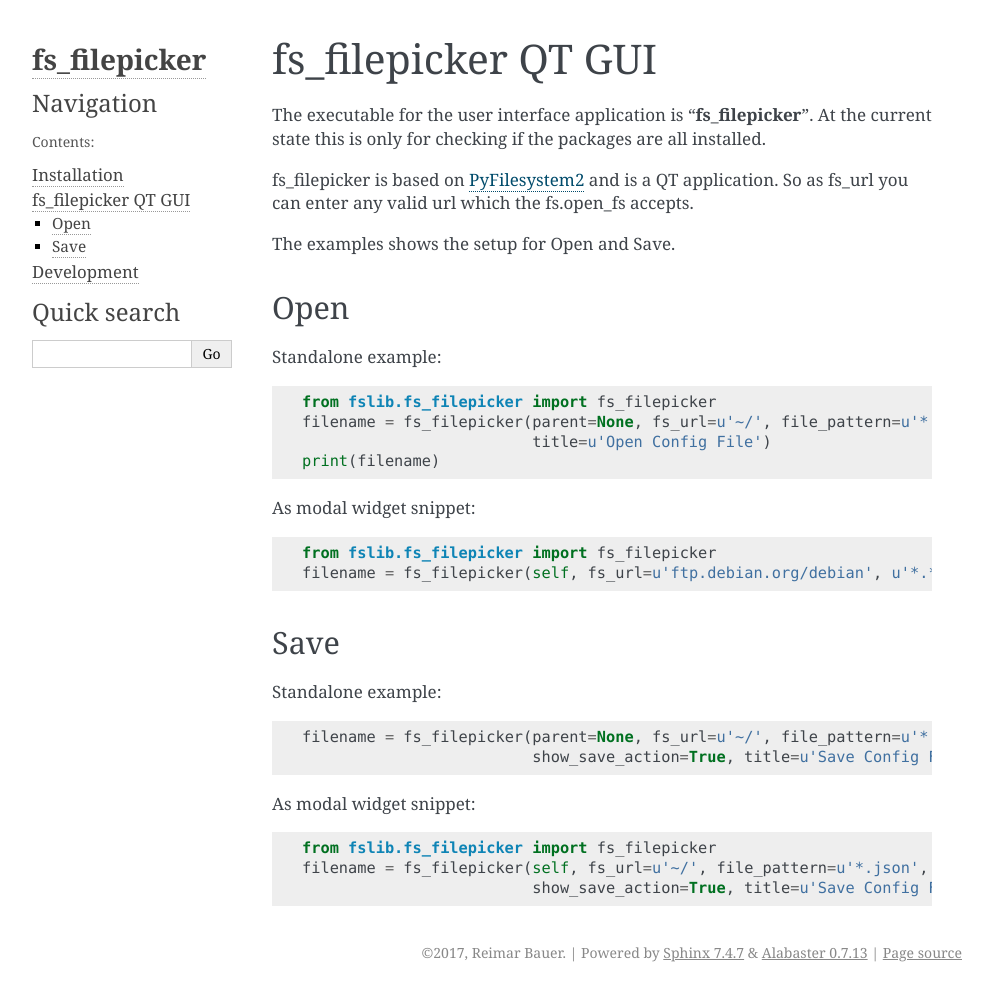
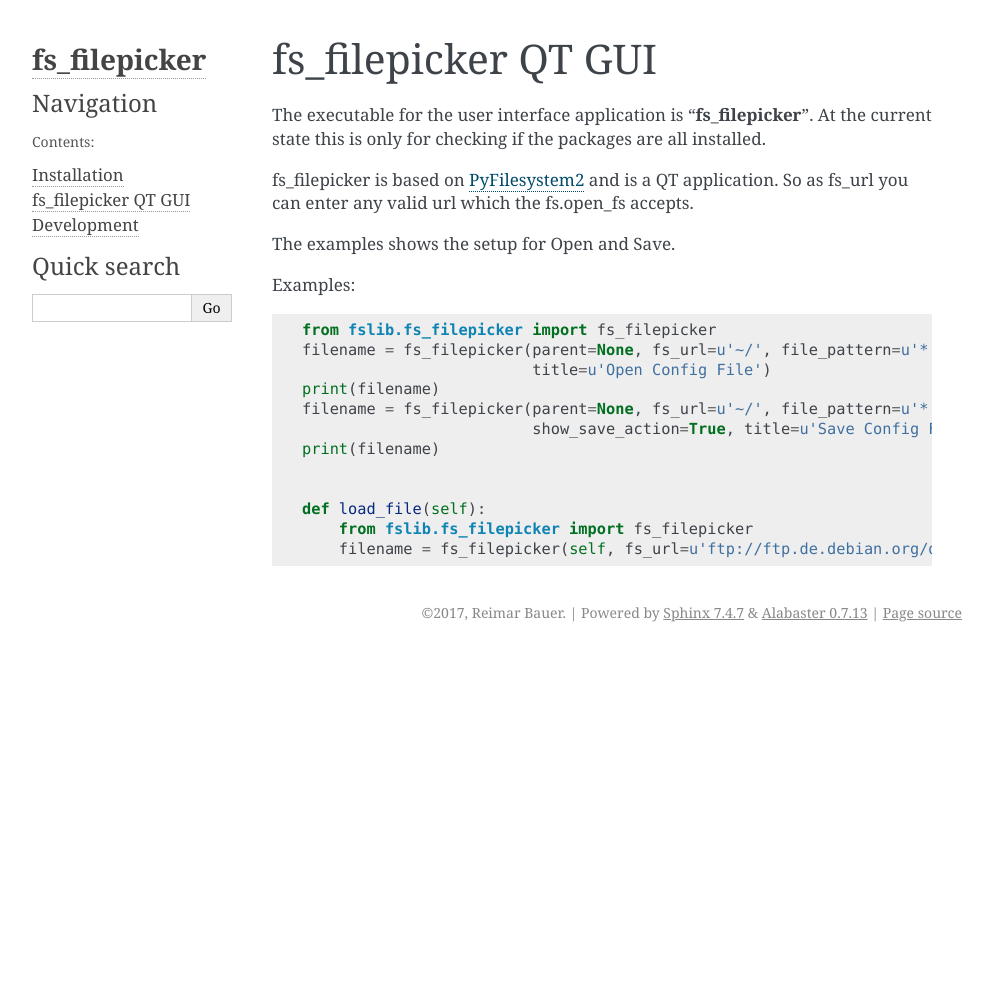
Before and after one commit to Open-MSS/fs_filepicker, a Sphinx documentation site: the page built from docs/usage.rst, in a window 1280 px wide. Shown: the whole page, without its empty margins (148-1141 px from the left). Built offline with Sphinx 7.4.7, drawn with Linux system fonts in a browser that asks for light colours; the version number could not be read and is left out; after the commit the page ends 900 px from its top, so only the background shows below that.

Commit message:
example doc updated

```diff
--- a/docs/usage.rst
+++ b/docs/usage.rst
@@ -9,34 +9,17 @@ So as fs_url you can enter any valid url which the fs.open_fs accepts.
 
 The examples shows the setup for Open and Save.
 
-Open
-----
-
-Standalone example::
+Examples::
 
   from fslib.fs_filepicker import fs_filepicker
   filename = fs_filepicker(parent=None, fs_url=u'~/', file_pattern=u'*.*',
                            title=u'Open Config File')
   print(filename)
+  filename = fs_filepicker(parent=None, fs_url=u'~/', file_pattern=u'*.json', default_filename=u'config.json',
+                           show_save_action=True, title=u'Save Config File')
+  print(filename)
 
 
-As modal widget snippet::
-
-  from fslib.fs_filepicker import fs_filepicker
-  filename = fs_filepicker(self, fs_url=u'ftp.debian.org/debian', u'*.*', title=u"Debian files")
-
-
-Save
-----
-
-Standalone example::
-
-  filename = fs_filepicker(parent=None, fs_url=u'~/', file_pattern=u'*.json', default_filename=u'config.json',
-                           show_save_action=True, title=u'Save Config File')
-
-
-As modal widget snippet::
-
-  from fslib.fs_filepicker import fs_filepicker
-  filename = fs_filepicker(self, fs_url=u'~/', file_pattern=u'*.json', default_filename=u'config.json',
-                           show_save_action=True, title=u'Save Config File')
+  def load_file(self):
+      from fslib.fs_filepicker import fs_filepicker
+      filename = fs_filepicker(self, fs_url=u'ftp://ftp.de.debian.org/debian', file_pattern=u'*.*', title=u"Debian files")
```
Also changed, not shown: README.rst (+27 -15 lines).
